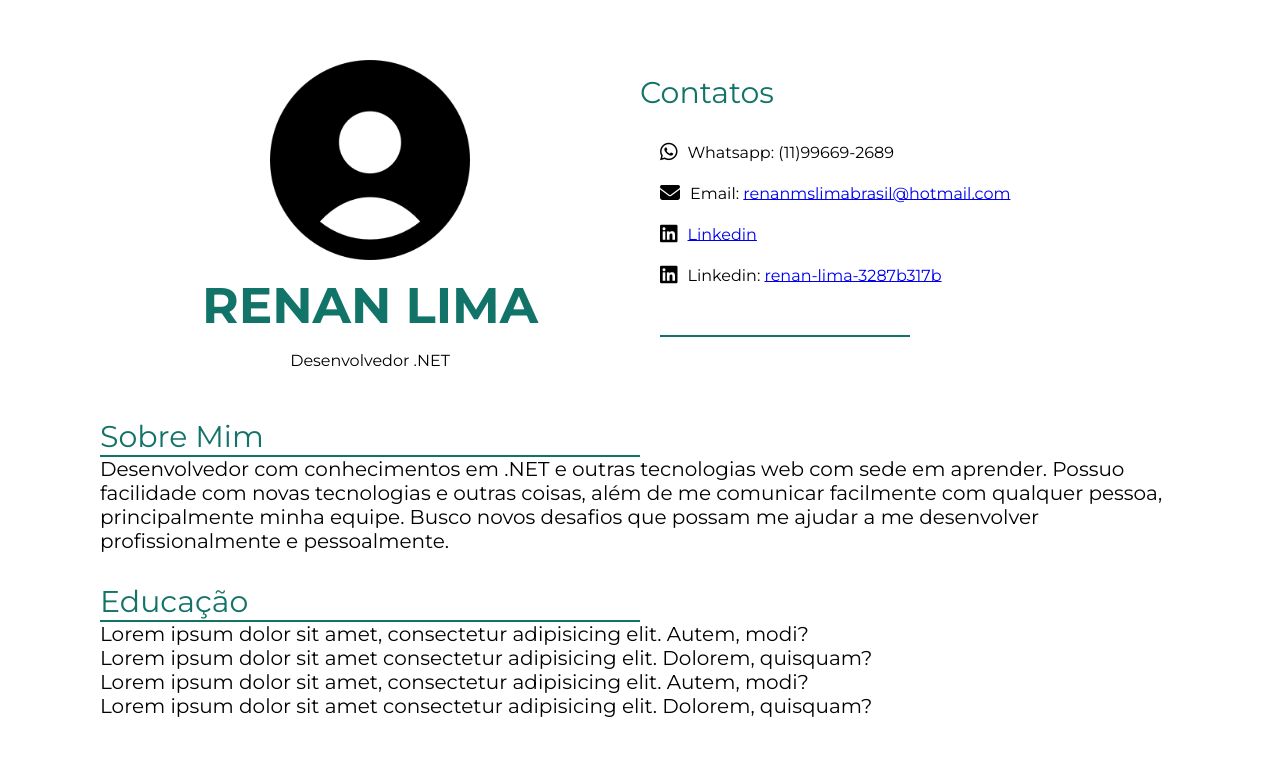
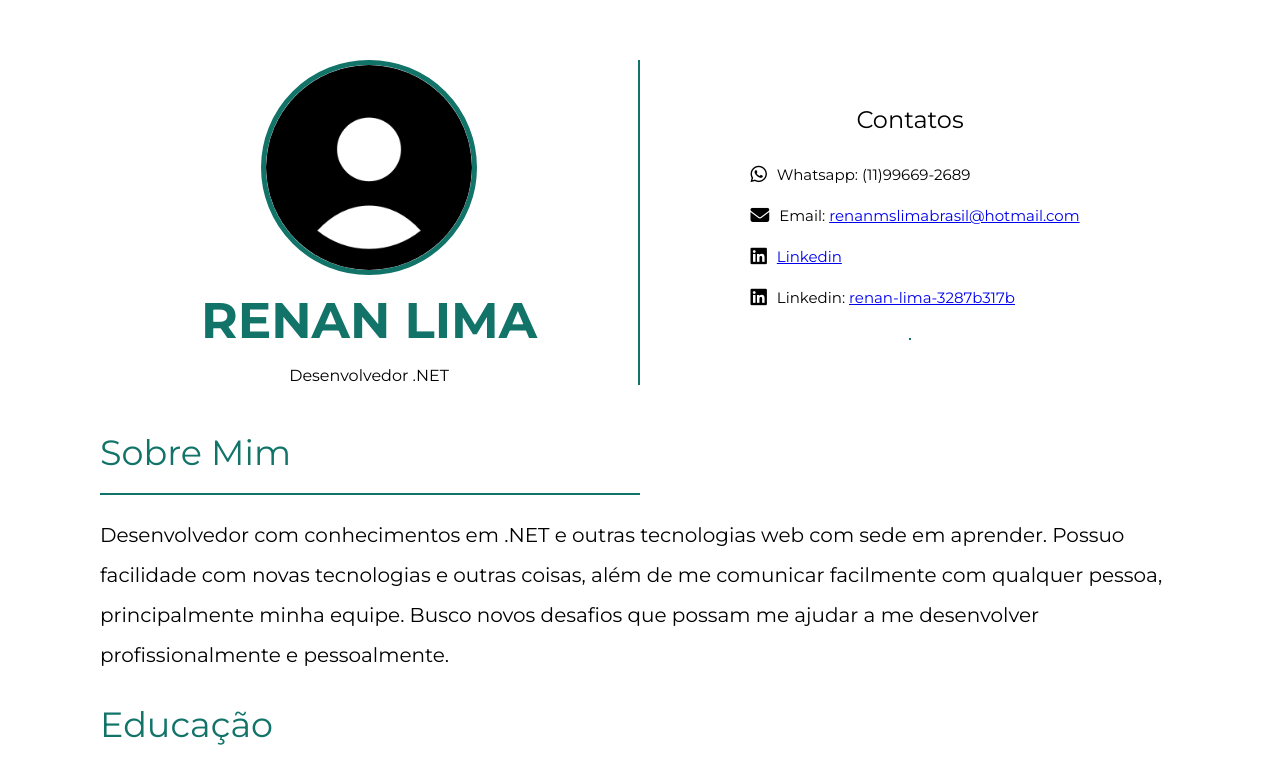
Before and after one commit to renanmlima/Curriculo, a plain HTML site: page index.html in a window 1280 px wide. Shown: the top 762 px of the page. Drawn offline with Linux system fonts and the light colour scheme.

Commit message:
Ajustes da foto e informações extras

```diff
--- a/style/style.css
+++ b/style/style.css
@@ -7,37 +7,29 @@
     font-weight: 400;
 }
 .foto{
-    width: 200px;
+    width: 40%;
     height: auto;
+    border-radius: 50%;
+    border: #127369 solid 5px;
 }
 .contatosIcones{
     padding: 10px;
-}
-.teste{
-    padding-top: 10px;
-    padding: 20px;
-    width: 100%;
-
-}
-hr{
-    border-color: #127369;
-    border-style: solid;
 }
 hr{
     border-color: #127369;
     border-style: solid;
     width: 50%;
 }
-.linhaContatos{
-    width: 40%;
-    padding: 10px;
+.listaContatos{
+    font-size: 15px;
 }
 .icone{
     padding: 10px;
 }
-.contatosGrupo, .sobreTitulo, .sobreSubtitulo{
-    font-size: 30px;
+.contatosContatos, .sobreTitulo, .sobreSubtitulo{
+    font-size: 35px;
     color: #127369;
+    font-weight: 500;
 }
 .mainContainer{
     display: flex;
@@ -58,10 +50,10 @@ hr{
     align-items: center;
     width: 50%;
     justify-content: center;
-
+    border-right: solid 2px #127369;
 } .headOutrasInformacoes{
-    align-items: start;
     gap: 20px;
+    border-right: none;
 }
 .nomeStrong{
     font-size: 50px;
@@ -79,3 +71,14 @@ hr{
 .sobreEducacao,.sobreInfo{
     font-size: 20px;
 }
+
+.sobreEsquerda, .sobreDireita{
+    display: flex;
+    gap: 20px;
+    flex-direction: column;
+    line-height: 40px;
+}
+
+.sobreNomeEscola{
+    font-weight: 700;
+}
```
Also changed, not shown: img/renan.jpeg (added).
